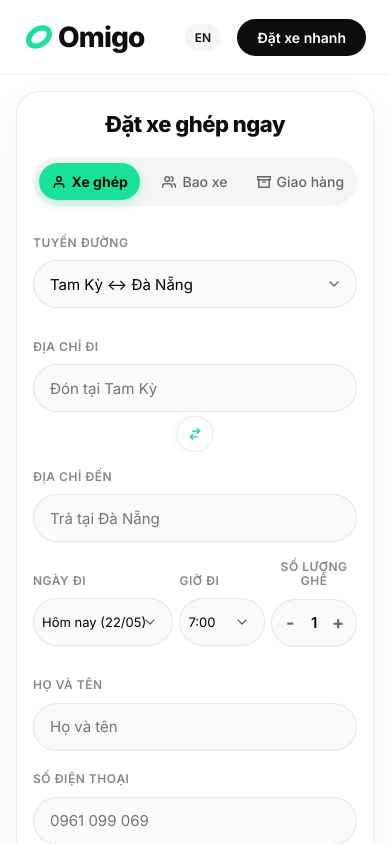
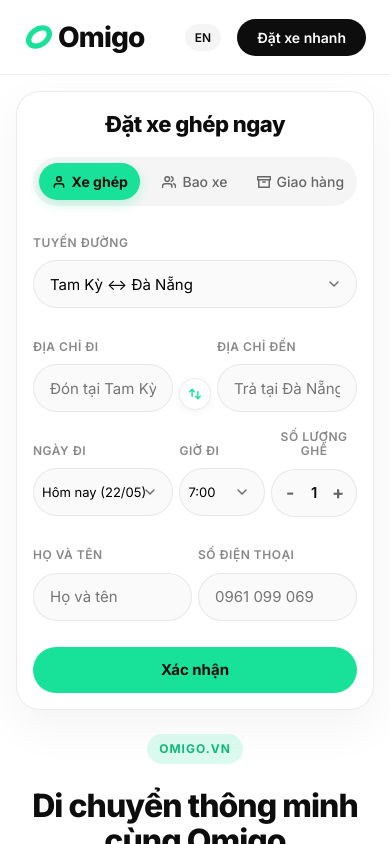
Before and after one commit to hotanduytung/Omigo, a Next.js app: page / in a window 390 px wide. Shown: the top 844 px of the page. Built offline with nearby package versions, Linux system fonts and the light colour scheme.

Commit message:
Optimize booking form to be fully horizontal on mobile for zero-scroll entry

```diff
--- a/src/app/globals.css
+++ b/src/app/globals.css
@@ -642,8 +642,9 @@
   }
 
   .form-row.two-cols {
-    flex-direction: column;
-    gap: 8px;
+    flex-direction: row;
+    gap: 6px;
+    align-items: flex-end;
   }
 
   .form-row.three-cols {
@@ -673,16 +674,17 @@
   }
 
   .swap-btn-container-inline {
-    align-self: center;
-    padding-bottom: 0;
-    margin: -4px 0;
+    align-self: flex-end;
+    padding-bottom: 2px;
   }
 
   .swap-btn-inline {
-    transform: rotate(90deg);
+    transform: none;
+    width: 32px;
+    height: 32px;
   }
   .swap-btn-inline:hover {
-    transform: rotate(270deg);
+    transform: rotate(180deg);
   }
 }
 
```
